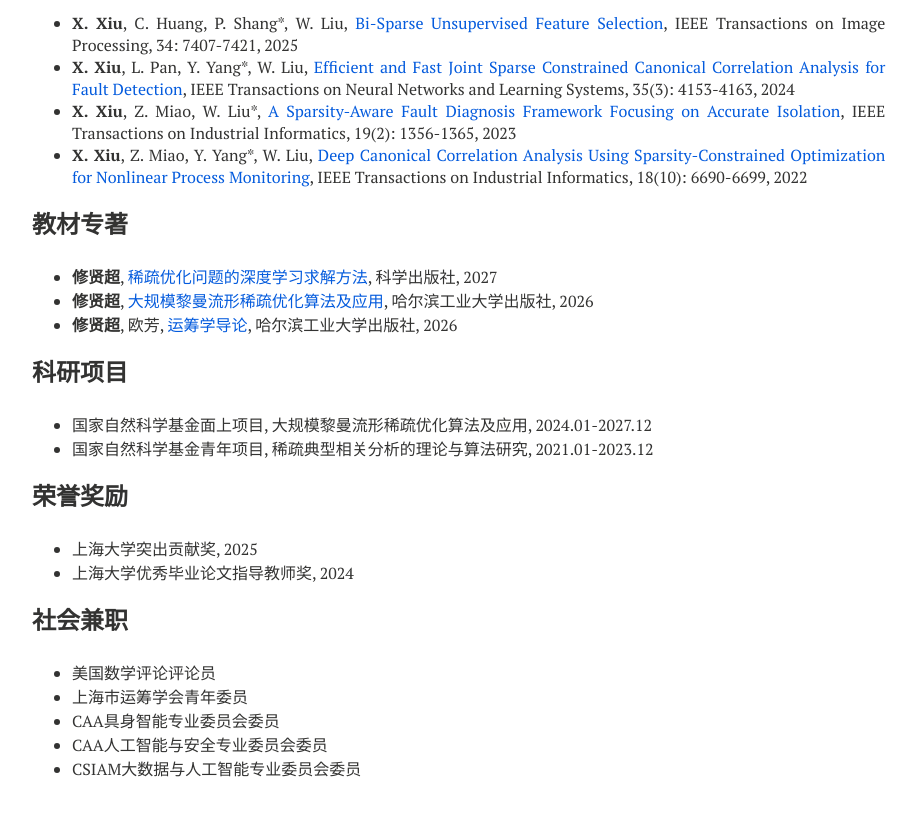
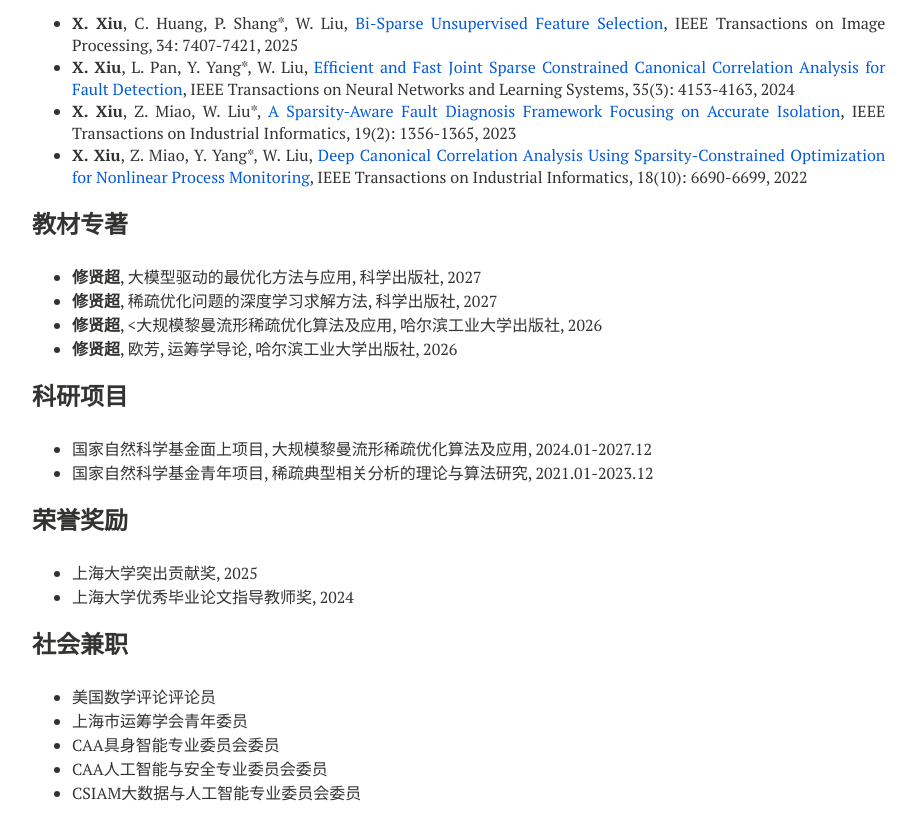
Before and after one commit to xianchaoxiu/xianchaoxiu.github.io, a Jekyll site: the page built from chinese/index.md, in a window 1280 px wide and 900 px high, scrolled down 802 px. Shown: the top 840 px of the window, without its empty margins (288-1205 px from the left). Built offline with Jekyll 4.4.1, drawn with Linux system fonts in a browser that asks for light colours; nearby versions of some CDN libraries.

Commit message:
Update index.md

```diff
--- a/chinese/index.md
+++ b/chinese/index.md
@@ -46,9 +46,10 @@ share: false
 
 
 ### 教材专著
-* <b>修贤超</b>,  <a href="https://xianchaoxiu.github.io/chinese/book/L2O/" class="textlink" target="_blank">稀疏优化问题的深度学习求解方法</a>, 科学出版社, 2027 <br>
-* <b>修贤超</b>, <a href="https://xianchaoxiu.github.io/chinese/book/OPT/" class="textlink" target="_blank">大规模黎曼流形稀疏优化算法及应用</a>, 哈尔滨工业大学出版社, 2026 <br>
-* <b>修贤超</b>, 欧芳, <a href="https://xianchaoxiu.github.io/chinese/book/OR/" class="textlink" target="_blank"> 运筹学导论</a>, 哈尔滨工业大学出版社, 2026 <br>
+* <b>修贤超</b>, 大模型驱动的最优化方法与应用, 科学出版社, 2027 <br>
+* <b>修贤超</b>, 稀疏优化问题的深度学习求解方法, 科学出版社, 2027 <br>
+* <b>修贤超</b>, <大规模黎曼流形稀疏优化算法及应用, 哈尔滨工业大学出版社, 2026 <br>
+* <b>修贤超</b>, 欧芳, 运筹学导论, 哈尔滨工业大学出版社, 2026 <br>
 
 
 
```
